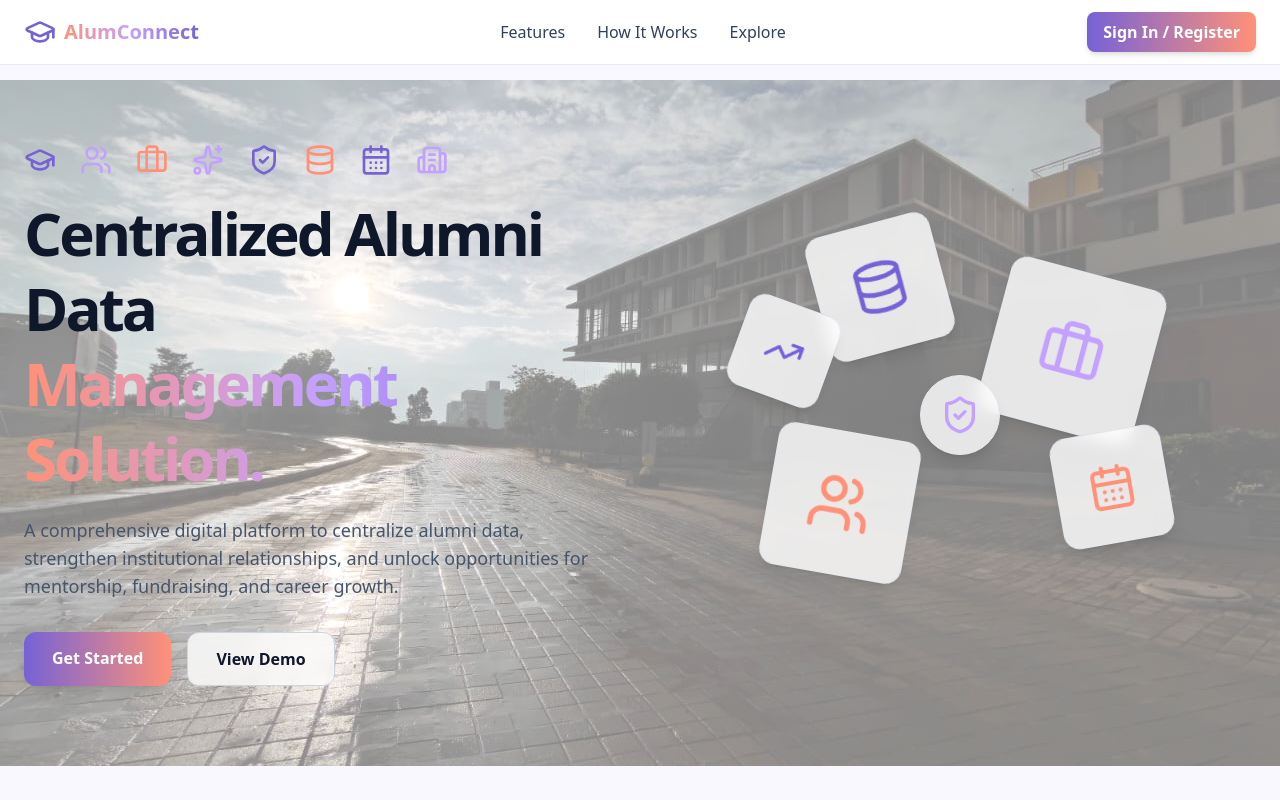
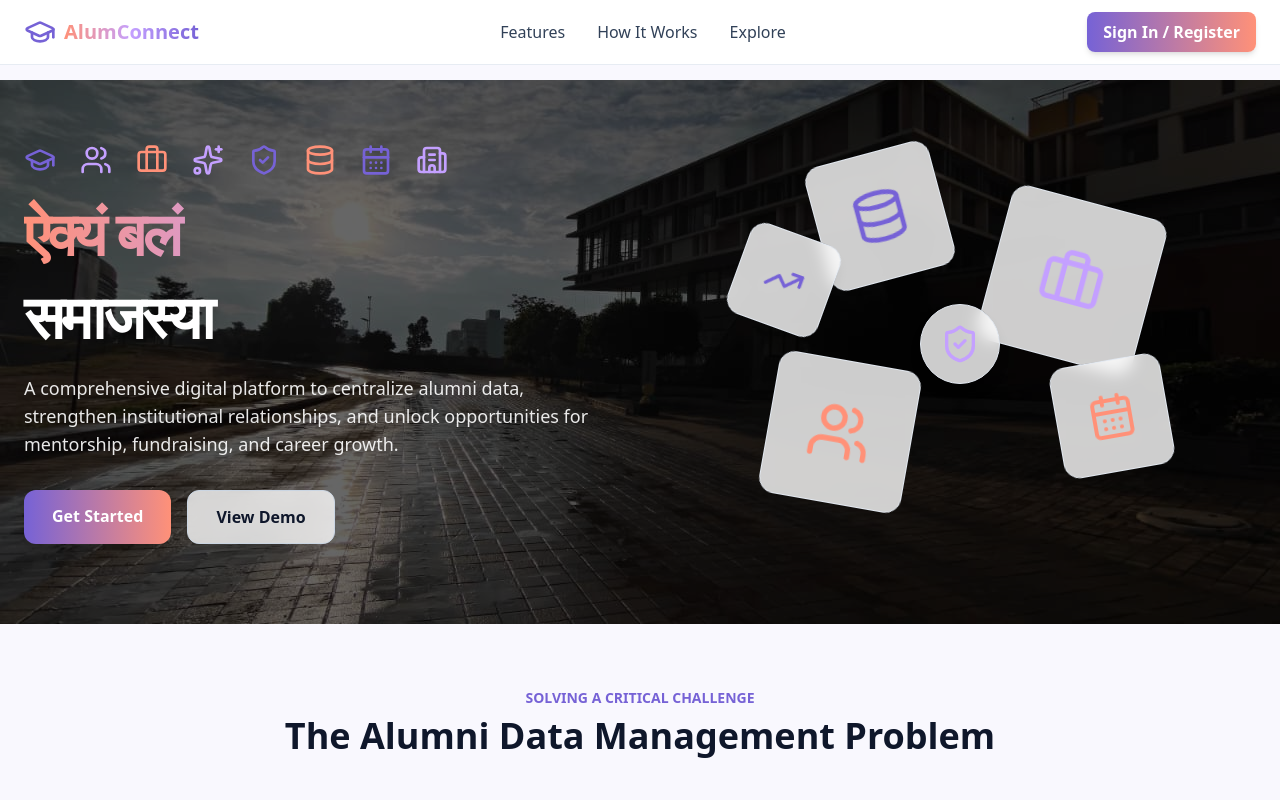
Before and after one commit to knoxiboy/AlumConnect, a React (Vite) app in the folder frontend/: page /landing in a window 1280 px wide. Shown: the top 800 px of the page. Built offline with nearby package versions, Linux system fonts and the light colour scheme.

Commit message:
Modified the theame of image and changed the tagline on home page

```diff
--- a/frontend/src/pages/Landing.jsx
+++ b/frontend/src/pages/Landing.jsx
@@ -111,7 +111,7 @@ export default function Landing() {
             style={{
               backgroundImage: "url('/images/WhatsApp Image 2025-09-23 at 15.01.09_789f31d7.jpg')",
               backgroundBlendMode: 'overlay',
-              backgroundColor: 'rgba(255, 255, 255, 0.5)'
+              backgroundColor: 'rgba(0, 0, 0, 0.6)'
             }}
           />
 
@@ -130,16 +130,16 @@ export default function Landing() {
                 <Building2 className="w-6 h-6 sm:w-8 sm:h-8" style={{color: `rgb(${brand.lilac})`}} />
               </div>
 
-              <h1 className="text-3xl sm:text-4xl md:text-5xl lg:text-6xl font-black tracking-tighter leading-tight text-slate-900">
-                Centralized Alumni Data
+              <h1 className="text-3xl sm:text-4xl md:text-5xl lg:text-6xl font-black tracking-tighter leading-tight text-white drop-shadow-2xl">
                 <span
                   className="block text-transparent bg-clip-text bg-gradient-to-r"
                   style={{ backgroundImage: `linear-gradient(90deg, rgb(${brand.coral}), rgb(${brand.lilac}), rgb(${brand.indigo}))` }}
                 >
-                  Management Solution.
+                  ऐक्यं बलं
                 </span>
+                <span className="block mt-2 text-white drop-shadow-lg">समाजस्या</span>
               </h1>
-              <p className="mt-4 sm:mt-5 text-base sm:text-lg text-slate-600 max-w-xl mx-auto lg:mx-0">
+              <p className="mt-4 sm:mt-5 text-base sm:text-lg text-white/90 max-w-xl mx-auto lg:mx-0 drop-shadow-lg">
                 A comprehensive digital platform to centralize alumni data, strengthen institutional relationships, and unlock opportunities for mentorship, fundraising, and career growth.
               </p>
 
```
